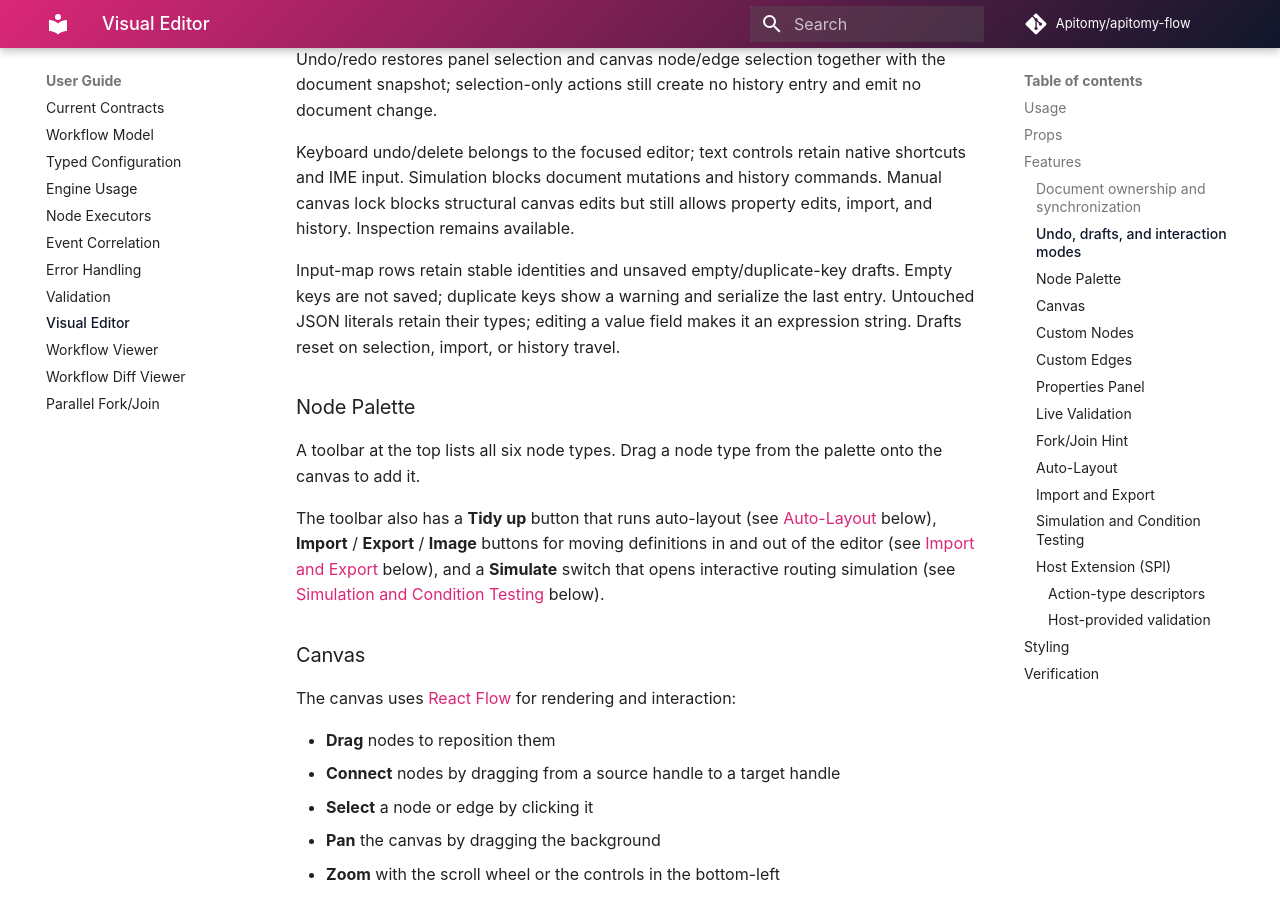
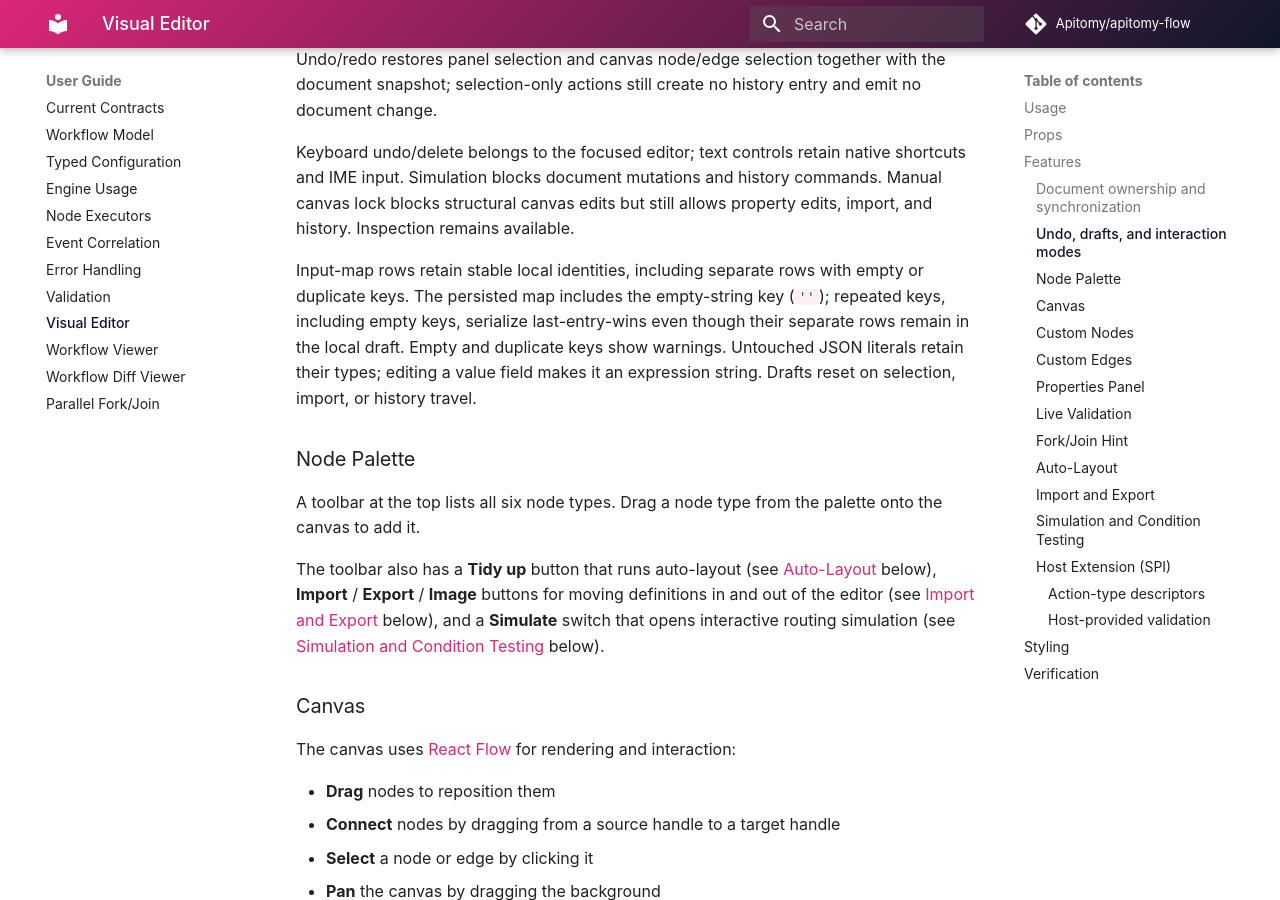
Before and after one commit to Apitomy/apitomy-flow, an MkDocs documentation site: the page built from docs/user-guide/visual-editor.md, in a window 1280 px wide and 900 px high, scrolled down 1958 px. Built offline with MkDocs 1.6.1 and Material for MkDocs 9.7.7, drawn with Linux system fonts in a browser that asks for light colours; comment, search, counter and statistics services are not loaded.

Commit message:
Correct input persistence and validator documentation (#137)

```diff
--- a/docs/user-guide/visual-editor.md
+++ b/docs/user-guide/visual-editor.md
@@ -63,9 +63,11 @@ Keyboard undo/delete belongs to the focused editor; text controls retain native
 Simulation blocks document mutations and history commands. Manual canvas lock blocks structural canvas
 edits but still allows property edits, import, and history. Inspection remains available.
 
-Input-map rows retain stable identities and unsaved empty/duplicate-key drafts. Empty keys are not saved;
-duplicate keys show a warning and serialize the last entry. Untouched JSON literals retain their types;
-editing a value field makes it an expression string. Drafts reset on selection, import, or history travel.
+Input-map rows retain stable local identities, including separate rows with empty or duplicate keys.
+The persisted map includes the empty-string key (`''`); repeated keys, including empty keys, serialize
+last-entry-wins even though their separate rows remain in the local draft. Empty and duplicate keys show
+warnings. Untouched JSON literals retain their types; editing a value field makes it an expression string.
+Drafts reset on selection, import, or history travel.
 
 ### Node Palette
 
```
Also changed, not shown: BACKLOG.md (+2 -2 lines).
